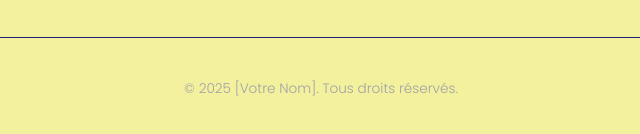
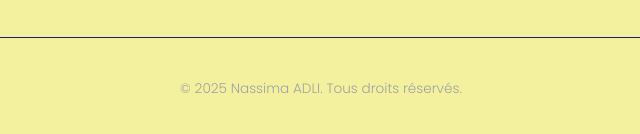
Before and after one commit to Nassima203/portfolio-front, a plain HTML site: page index.html in a window 1280 px wide. Shown: the part 4439-4573 px from the top of the page, 319-959 px from the left. Drawn offline with Linux system fonts and the light colour scheme; a web font is replaced by a local one.

Commit message:
footer les droits réservés Nassima ADLI

```diff
--- a/index.html
+++ b/index.html
@@ -117,7 +117,7 @@
           <div class="social-links"> <a href="#">🐙</a> <a href="#">💼</a> <a href="#">🐦</a> </div>
         </div>
       </div>
-      <div class="footer-bottom"> © 2025 [Votre Nom]. Tous droits réservés. </div>
+      <div class="footer-bottom"> © 2025 Nassima ADLI. Tous droits réservés. </div>
     </div>
   </footer>
 </body>
```
